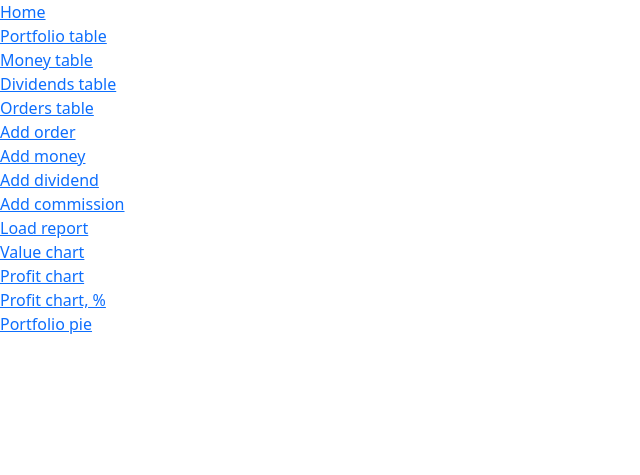
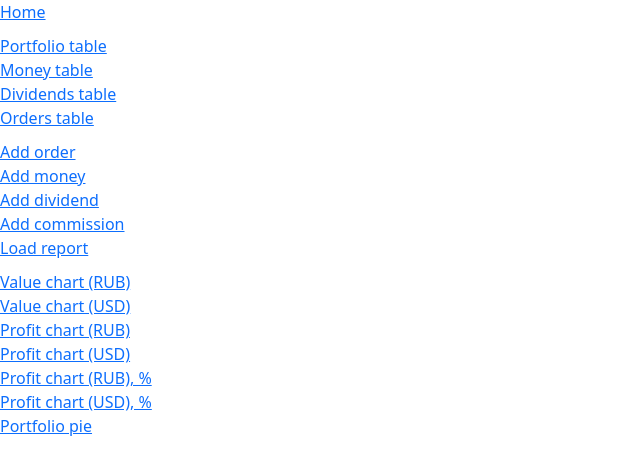
Before and after one commit to akazaev/portfolio, a Flask app: page / in a window 1280 px wide. Shown: the top 475 px of the page, without its empty margins (0-640 px from the left). Run offline with Flask 2, Linux system fonts and the light colour scheme; parts of the project's set-up code (start-up, migrations or seed data) failed here and were passed over; some libraries are stand-ins or nearby versions.

Commit message:
charts with currencies.

```diff
--- a/portfolio/web/routes/charts.py
+++ b/portfolio/web/routes/charts.py
@@ -1,7 +1,7 @@
 from datetime import datetime, timedelta
 import json
 
-from flask import Blueprint, templating
+from flask import Blueprint, templating, request
 import plotly
 
 from portfolio.portfolio import Portfolio,  TimeRange
@@ -50,12 +50,12 @@ def value_chart():
     start_date = None
     end_date = datetime.now() - timedelta(days=1)
     time_range = TimeRange(start_date, end_date)
+    cur = request.args.get('cur', Portfolio.RUB)
 
-    data = portfolio.get_value_history(time_range, currency=Portfolio.RUB)
-    cbr_data = portfolio.get_cbr_history(time_range, currency=Portfolio.RUB)
-    cash_data = portfolio.get_cash_history(time_range, currency=Portfolio.RUB)
-    dividend_data = portfolio.get_dividend_history(time_range,
-                                                   currency=Portfolio.RUB)
+    data = portfolio.get_value_history(time_range, currency=cur)
+    cbr_data = portfolio.get_cbr_history(time_range, currency=cur)
+    cash_data = portfolio.get_cash_history(time_range, currency=cur)
+    dividend_data = portfolio.get_dividend_history(time_range, currency=cur)
     samples = [dividend_data + data, cbr_data, cash_data]
 
     data = {
@@ -80,14 +80,14 @@ def profit_chart():
     start_date = None
     end_date = datetime.now() - timedelta(days=1)
     time_range = TimeRange(start_date, end_date)
+    cur = request.args.get('cur', Portfolio.RUB)
 
-    data = portfolio.get_value_history(time_range, currency=Portfolio.RUB)
-    cbr_data = portfolio.get_cbr_history(time_range, currency=Portfolio.RUB)
-    cash_data = portfolio.get_cash_history(time_range, currency=Portfolio.RUB)
-    dividend_data = portfolio.get_dividend_history(time_range,
-                                                   currency=Portfolio.RUB)
+    data = portfolio.get_value_history(time_range, currency=cur)
+    cbr_data = portfolio.get_cbr_history(time_range, currency=cur)
+    cash_data = portfolio.get_cash_history(time_range, currency=cur)
+    dividend_data = portfolio.get_dividend_history(time_range, currency=cur)
     commission_data = portfolio.get_commission_history(time_range,
-                                                       currency=Portfolio.RUB)
+                                                       currency=cur)
     samples = [data - cash_data, cbr_data - cash_data, dividend_data,
                commission_data]
 
@@ -113,12 +113,12 @@ def profit_percent_chart():
     start_date = None
     end_date = datetime.now() - timedelta(days=1)
     time_range = TimeRange(start_date, end_date)
+    cur = request.args.get('cur', Portfolio.RUB)
 
-    data = portfolio.get_value_history(time_range, currency=Portfolio.RUB)
-    cbr_data = portfolio.get_cbr_history(time_range, currency=Portfolio.RUB)
-    cash_data = portfolio.get_cash_history(time_range, currency=Portfolio.RUB)
-    dividend_data = portfolio.get_dividend_history(time_range,
-                                                   currency=Portfolio.RUB)
+    data = portfolio.get_value_history(time_range, currency=cur)
+    cbr_data = portfolio.get_cbr_history(time_range, currency=cur)
+    cash_data = portfolio.get_cash_history(time_range, currency=cur)
+    dividend_data = portfolio.get_dividend_history(time_range, currency=cur)
     samples = [100 * (data - cash_data) / cash_data,
                100 * (data + dividend_data - cash_data) / cash_data,
                100 * (cbr_data - cash_data) / cash_data]
--- a/portfolio/web/static/css/portfolio.css
+++ b/portfolio/web/static/css/portfolio.css
@@ -0,0 +1,3 @@
+.padding {
+    padding-top: 10px;
+}
--- a/portfolio/web/templates/index.html
+++ b/portfolio/web/templates/index.html
@@ -1,17 +1,26 @@
 {% extends "base.html" %}
 
 {% block content %}
+<div class="padding">
     <a href="/tables/portfolio">Portfolio table</a><br/>
     <a href="/tables/money">Money table</a><br/>
     <a href="/tables/dividends">Dividends table</a><br/>
     <a href="/tables/orders">Orders table</a><br/>
+</div>
+<div class="padding">
     <a href="/forms/order">Add order</a><br/>
     <a href="/forms/money">Add money</a><br/>
     <a href="/forms/dividend">Add dividend</a><br/>
     <a href="/forms/commission">Add commission</a><br/>
     <a href="/forms/report">Load report</a><br/>
-    <a href="/charts/value">Value chart</a><br/>
-    <a href="/charts/profit">Profit chart</a><br/>
-    <a href="/charts/profit_percent">Profit chart, %</a><br/>
+</div>
+<div class="padding">
+    <a href="/charts/value?cur=RUB">Value chart (RUB)</a><br/>
+    <a href="/charts/value?cur=USD">Value chart (USD)</a><br/>
+    <a href="/charts/profit?cur=RUB">Profit chart (RUB)</a><br/>
+    <a href="/charts/profit?cur=USD">Profit chart (USD)</a><br/>
+    <a href="/charts/profit_percent?cur=RUB">Profit chart (RUB), %</a><br/>
+    <a href="/charts/profit_percent?cur=USD">Profit chart (USD), %</a><br/>
     <a href="/charts/portfolio">Portfolio pie</a><br/>
+</div>
 {% endblock %}
```
